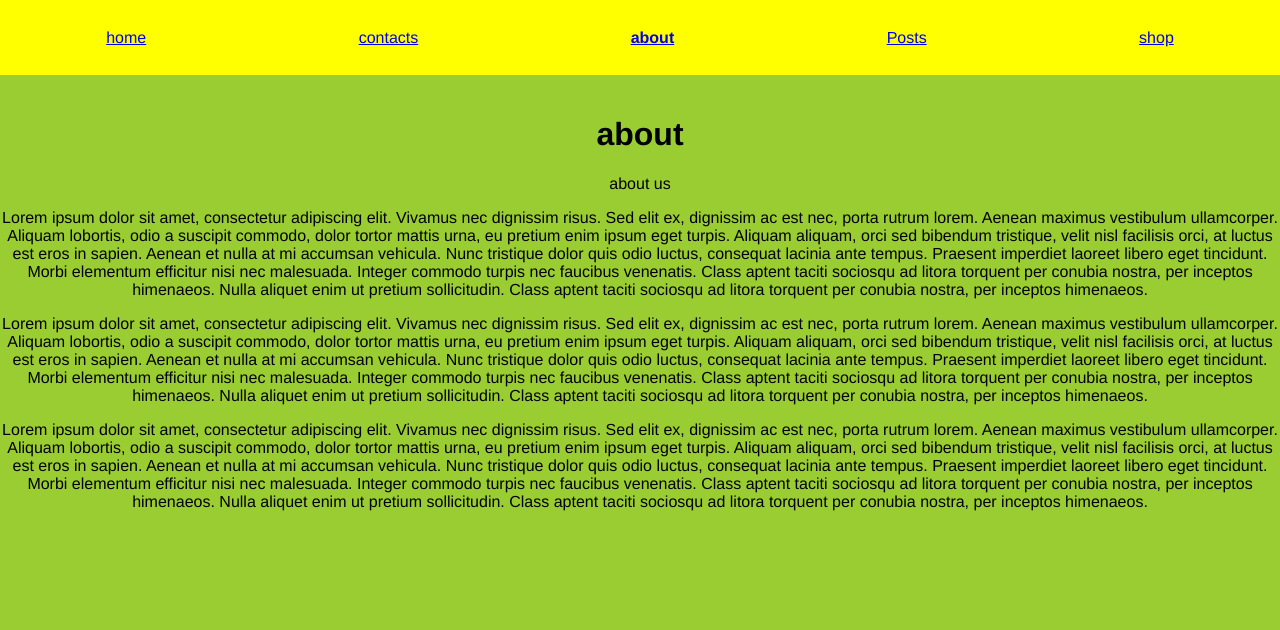
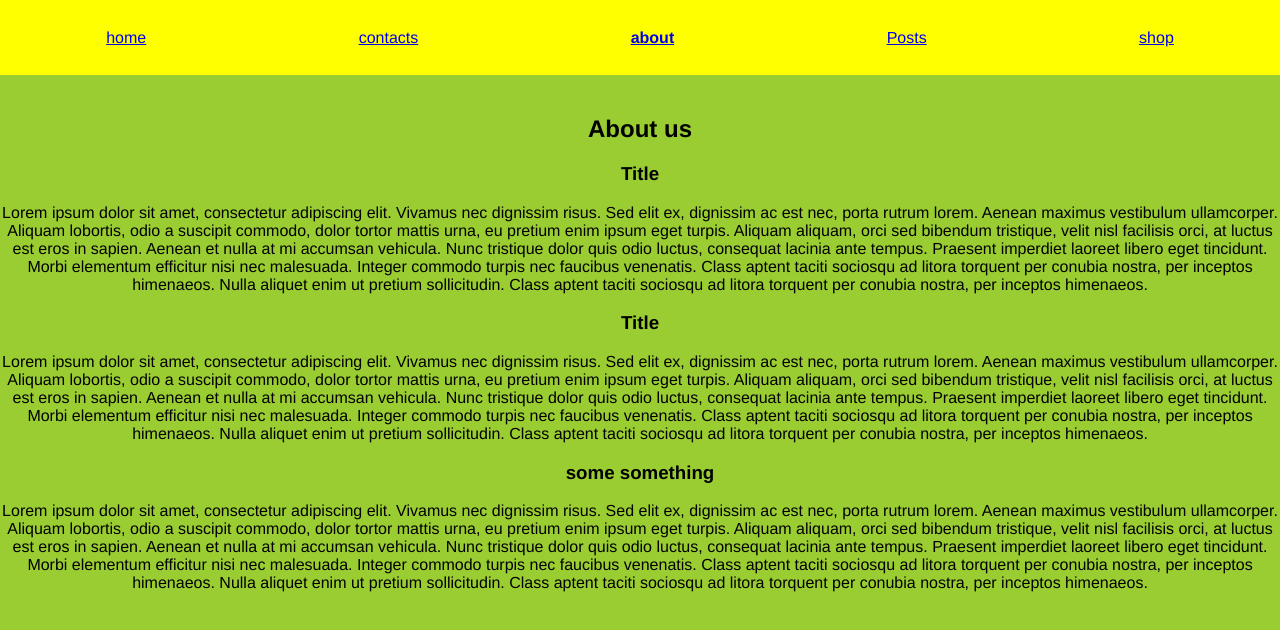
Before and after one commit to soltonbekov-aiymkyz/router-example, a React (Create React App) app: page /about in a window 1280 px wide. Shown: the top 630 px of the page. Built offline with nearby package versions, Linux system fonts and the light colour scheme.

Commit message:
added some photos

```diff
--- a/src/components/About/About.js
+++ b/src/components/About/About.js
@@ -1,12 +1,13 @@
 
 import classes from "./About.module.css";
-
-const About =()=> {
-    return(
+const About = () => {
+    return (
       <div className={classes.About}>
-            <h1> about </h1>
-            <span>about us </span>
-            <p className="classes.p" >
+        <h2>About us</h2>
+        <div className={classes.divp}>
+          <div className={classes.section}>
+            <h3>Title</h3>
+            <p className={classes.par}>
             Lorem ipsum dolor sit amet, consectetur adipiscing elit. Vivamus nec
             dignissim risus. Sed elit ex, dignissim ac est nec, porta rutrum lorem.
             Aenean maximus vestibulum ullamcorper. Aliquam lobortis, odio a suscipit
@@ -20,9 +21,10 @@ const About =()=> {
             nostra, per inceptos himenaeos. Nulla aliquet enim ut pretium
             sollicitudin. Class aptent taciti sociosqu ad litora torquent per
             conubia nostra, per inceptos himenaeos.
-      </p>
-
-      <p className="classes.p" >
+          </p></div>
+          <div className={classes.section}>
+            <h3>Title</h3>
+            <p className={classes.par}>
             Lorem ipsum dolor sit amet, consectetur adipiscing elit. Vivamus nec
             dignissim risus. Sed elit ex, dignissim ac est nec, porta rutrum lorem.
             Aenean maximus vestibulum ullamcorper. Aliquam lobortis, odio a suscipit
@@ -36,9 +38,13 @@ const About =()=> {
             nostra, per inceptos himenaeos. Nulla aliquet enim ut pretium
             sollicitudin. Class aptent taciti sociosqu ad litora torquent per
             conubia nostra, per inceptos himenaeos.
-      </p>
+          </p></div>
 
-      <p className="classes.p" >
+
+
+          <div className={classes.section}>
+            <h3>some something</h3>
+            <p className={classes.par}>
             Lorem ipsum dolor sit amet, consectetur adipiscing elit. Vivamus nec
             dignissim risus. Sed elit ex, dignissim ac est nec, porta rutrum lorem.
             Aenean maximus vestibulum ullamcorper. Aliquam lobortis, odio a suscipit
@@ -52,10 +58,10 @@ const About =()=> {
             nostra, per inceptos himenaeos. Nulla aliquet enim ut pretium
             sollicitudin. Class aptent taciti sociosqu ad litora torquent per
             conubia nostra, per inceptos himenaeos.
-      </p>
+          </p></div>
+        </div>
+      </div>
+    );
+  };
 
-        </div>
-    )
-}
   export default About;
-//state props router ajax
```
Lines whose indentation alone changed are shown as unchanged.
